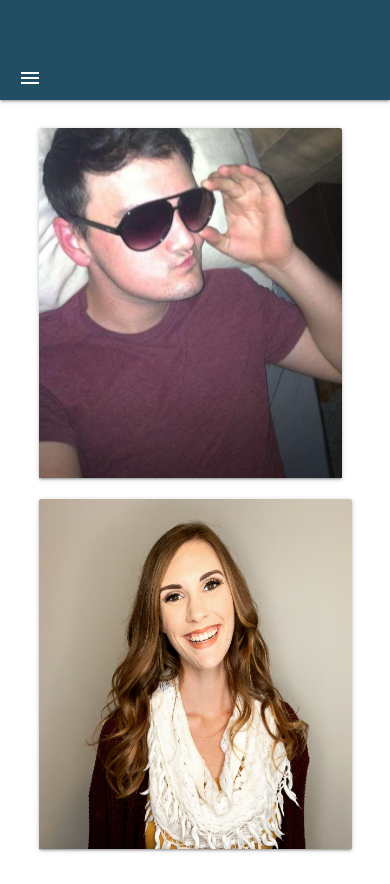
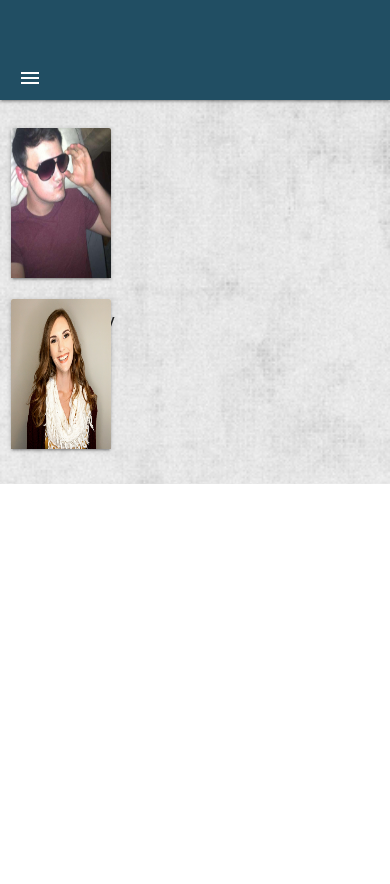
Before and after one commit to NOEL86/bow-tie, a React (Create React App) app in the folder client/: page /About in a window 390 px wide. After the commit the page ends 844 px from the top, so only its background shows below. Built offline with nearby package versions, Linux system fonts and the light colour scheme.

Commit message:
responsive

```diff
--- a/client/src/Pages/About.css
+++ b/client/src/Pages/About.css
@@ -17,3 +17,10 @@
 .card .card-content {
   padding: 0 !important;
 }
+
+@media screen and (max-width: 600px) {
+  #about {
+    height: 100% !important;
+    overflow: hidden;
+  }
+}
--- a/client/src/Pages/About.jsx
+++ b/client/src/Pages/About.jsx
@@ -3,23 +3,22 @@ import Nav from "../Components/Nav";
 import Kenny from "../Components/Kenny";
 import Cortney from "../Components/Cortney";
 import "./About.css";
+import Background from "./grunge_wall.png";
 class About extends Component {
   state = {};
 
-  //   handleInputChange = event => {
-  //     const { name, value } = event.target;
-  //     console.log(name, value);
-  //     this.setState({
-  //       [name]: value
-  //     });
-  //   };
-
-  componentDidMount() {}
-  //function that checks to see if a user is logged in before allowing them to view the check in page
-
   render() {
     return (
-      <div>
+      <div
+        id="about"
+        style={{
+          backgroundImage: `url(${Background})`,
+          height: "100vh",
+          backgroundRepeat: "repeat",
+          backgroundSize: "100vh"
+          // overflow: "hidden"
+        }}
+      >
         <Nav />
 
         <div className="row" style={{ marginTop: "5%" }}>
--- a/client/src/Pages/Contact.css
+++ b/client/src/Pages/Contact.css
@@ -1,8 +1,8 @@
-.card {
-  margin: 0.5rem 2rem 1rem 2rem;
+#right {
+  margin-right: auto;
 }
-.card-image {
-  margin-right: 0;
+#flowers {
+  margin-right: 5%;
 }
 
 .btn {
@@ -16,13 +16,13 @@
 #formStyle {
   font-family: "Julius Sans One", sans-serif;
 }
-
-.card.horizontal .card-image img {
-  width: 60% !important;
-}
 h1 {
   font-size: 2.7rem;
 }
-/* .row .col.s12 {
-  width: inherit;
-} */
+
+@media screen and (max-width: 600px) {
+  .card-image img {
+    max-width: 100px !important;
+    max-height: 150px !important;
+  }
+}
--- a/client/src/Pages/Contact.jsx
+++ b/client/src/Pages/Contact.jsx
@@ -124,16 +124,16 @@ class Contact extends Component {
 
         <div className="row">
           <div className="col m3" />
-          <div className="col s12 m8 lg7">
+          <div id="mainCard" className="col s12 m8">
             <div className="card horizontal">
-              <div className="card-image">
+              <div id="flowers" className="card-image">
                 <img id="flowers" src="../images/flowers.jpg" alt="Flowers" />
               </div>
               <div className="card-stacked">
                 <div id="formStyle" className="card-content">
                   <div className="row">
                     <form onSubmit={this.handleContact} className="col s12">
-                      <div className="row">
+                      <div id="right" className="row">
                         <div className="input-field col s6">
                           <input
                             // placeholder="Placeholder"
@@ -159,7 +159,7 @@ class Contact extends Component {
                         </div>
                       </div>
 
-                      <div className="row">
+                      <div id="right" className="row">
                         <div className="input-field col s6">
                           <input
                             id="phone"
@@ -184,7 +184,7 @@ class Contact extends Component {
                         </div>
                       </div>
 
-                      <div className="row">
+                      <div id="right" className="row">
                         <div className="input-field col s6">
                           <input
                             id="location"
@@ -208,7 +208,7 @@ class Contact extends Component {
                           <label htmlFor="date">Event Date(s)</label>
                         </div>
                       </div>
-                      <div className="row">
+                      <div id="right" className="row">
                         <div className="input-field col s8">
                           <textarea
                             id="textarea1"
--- a/client/src/Pages/Main.jsx
+++ b/client/src/Pages/Main.jsx
@@ -13,7 +13,7 @@ class Main extends Component {
     const elem = document.querySelectorAll(".carousel");
     console.log(elem);
     var instance = M.Carousel.init(elem, options);
-    instance.Carousel({ duration: 200 });
+    // instance.Carousel.options({ duration: 200 });
   }
 
   componentDidUpdate() {
```
Also changed, not shown: client/src/Pages/grunge_wall.png (added), 14 other files (tests, documents, lock files or other folders).
